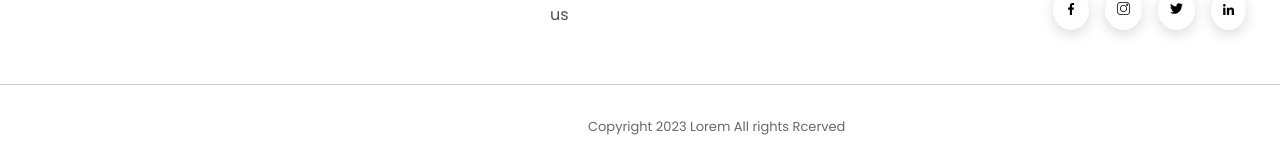
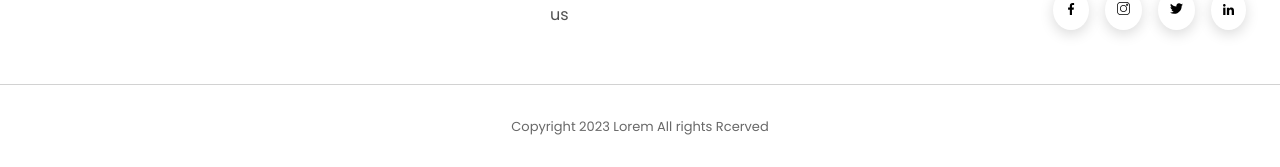
Before and after one commit to alasgarragimov/rpeatLastFigmaHomeWork, a plain HTML site: page index.html in a window 1280 px wide. Shown: the part 1015-1182 px from the top of the page. Drawn offline with nearby package versions, Linux system fonts and the light colour scheme.

Commit message:
I change footer padding

```diff
--- a/assets/style/general/global.css
+++ b/assets/style/general/global.css
@@ -302,13 +302,13 @@ body {
 }
 
 .copyright_cont {
-    padding: 30px 588px;
+    padding: 30px;
+    text-align: center;
     background-color: var(#FFF);
-    border-top: solid 0.8px var(--footerColor);
+    border-top: solid 1px var(--footerColor);
 }
 
 .parag_copyright {
-    width: 264px;
     font-family: var(--popins_400);
     color: var( --colorText7);
     font-size: 13px;
```
